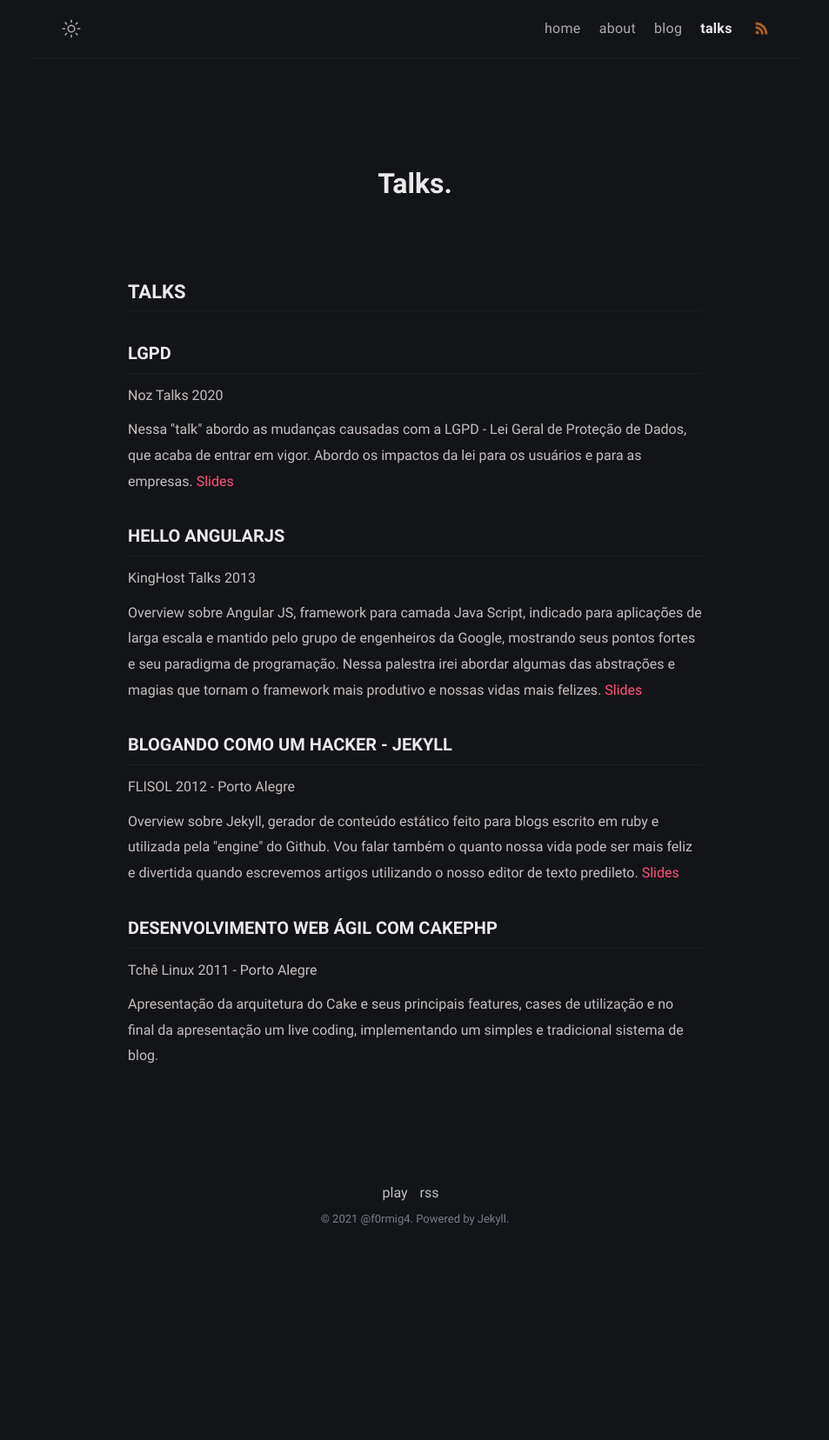
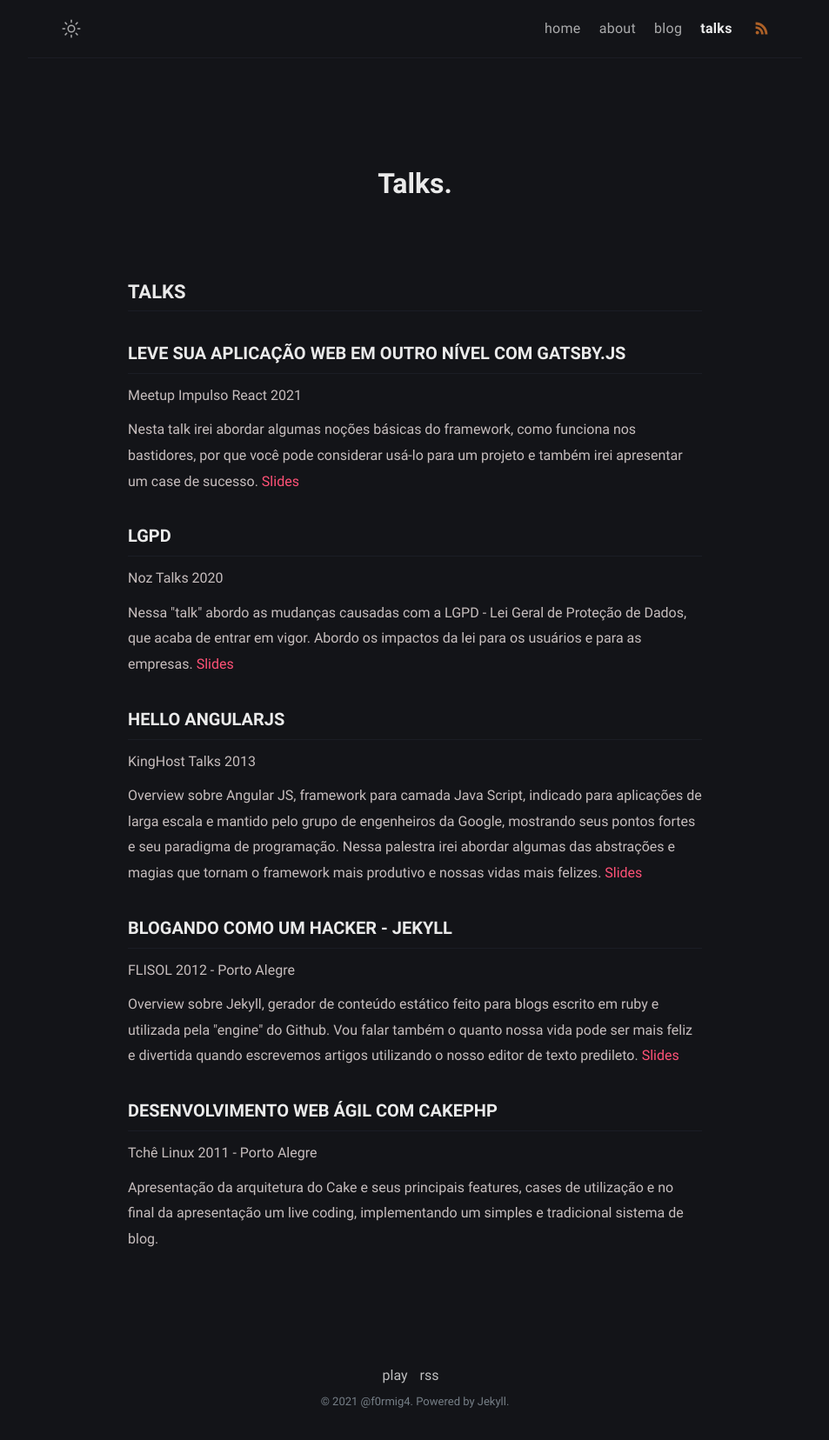
Before and after one commit to f0rmig4/f0rmig4.github.io, a Jekyll site: the page built from talks.html, in a window 1280 px wide. Shown: the whole page at 87% size, without its empty margins (163-1116 px from the left). Built offline with Jekyll 4.4.1, drawn with Linux system fonts in a browser that asks for light colours; before the commit the page ends 1446 px from its top, so only the background shows below that.

Commit message:
Added gatsby's talk to the list

```diff
--- a/talks.html
+++ b/talks.html
@@ -6,6 +6,12 @@ description: Talks ministradas por mim @f0rmig4
 <article class="list">
   <h2>Talks</h2>
   <hr>
+</article>
+
+<article class="list">
+  <h3>Leve sua aplicação web em outro nível com Gatsby.js</h3>
+  <p>Meetup Impulso React 2021</p>
+  <p>Nesta talk irei abordar algumas noções básicas do framework, como funciona nos bastidores, por que você pode considerar usá-lo para um projeto e também irei apresentar um case de sucesso. <a href="http://f0rmig4.github.io/talk/gatsbyjs" target="_blanck">Slides</a></p>
 </article>
 
 <article class="list">
```
